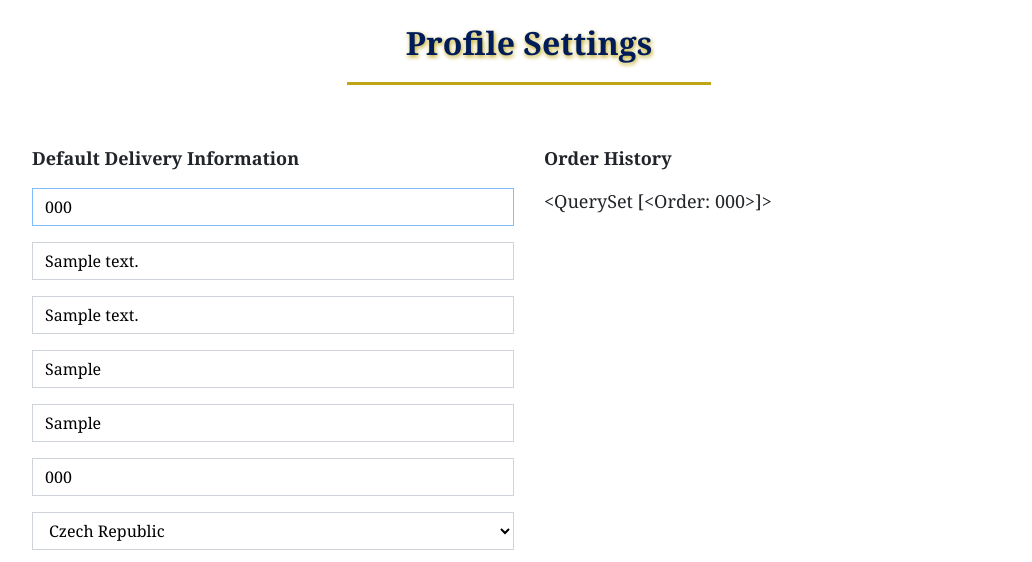
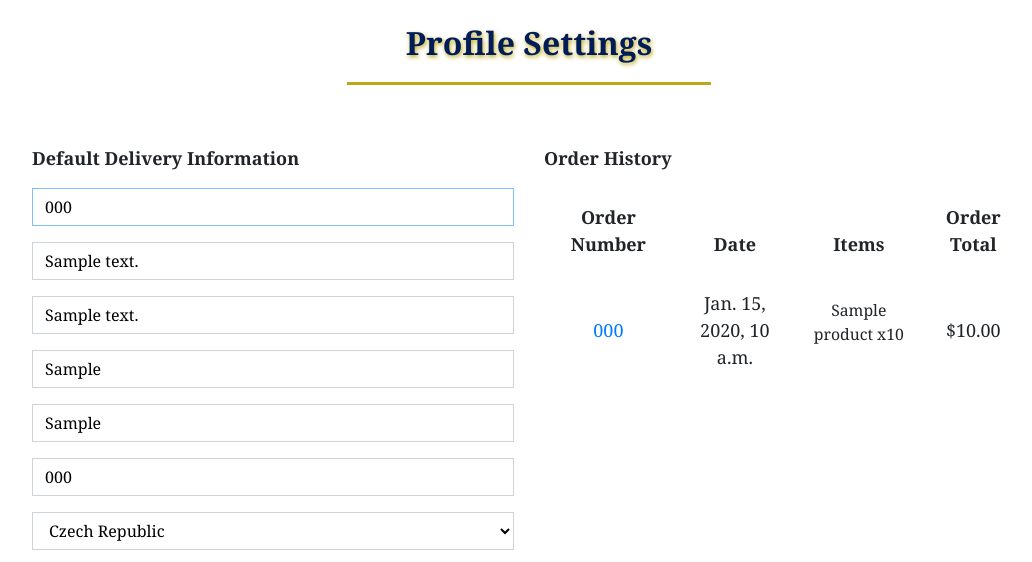
Before and after one commit to klsoundarya/mindspark, a Django app: page /profile/ in a window 1280 px wide. Shown: the part 156-718 px from the top of the page, without its empty margins (111-1143 px from the left). Run offline with Django 4.2, Linux system fonts and the light colour scheme; a user stored in the database is signed in; tables that the repository leaves empty hold one stand-in row (values such as "Sample post"); some libraries are stand-ins or nearby versions; some web fonts are replaced.

Commit message:
add & update order history and checkout views

```diff
--- a/checkout/admin.py
+++ b/checkout/admin.py
@@ -15,7 +15,7 @@ class OrderAdmin(admin.ModelAdmin):
                        'grand_total',  'original_cart',
                        'stripe_pid')
 
-    fields = ('order_number', 'date', 'full_name',
+    fields = ('order_number', 'user_profile', 'date', 'full_name',
               'email', 'phone_number', 'country',
               'postcode', 'town_or_city', 'street_address1',
               'street_address2', 'county', 'delivery_cost',
--- a/checkout/templates/checkout/checkout_success.html
+++ b/checkout/templates/checkout/checkout_success.html
@@ -16,6 +16,7 @@
                     title="Back to the home page">Home</a><span>|</span><span class="fw-bold">Checkout
                     Success</span>
             </div>
+
         </div>
     </div>
 </div>
--- a/profiles/templates/profiles/profile.html
+++ b/profiles/templates/profiles/profile.html
@@ -26,17 +26,54 @@
             <form class="mt-3" action="{% url 'profile' %}" method="POST" id="profile-update-form">
                 {% csrf_token %}
                 {{ form|crispy }}
-                <button class="btn btn-success mb-5 float-right" style="font-weight: normal;">Update Information</button>
+                <button class="btn btn-success mb-5 float-right" style="font-weight: normal;">Update
+                    Information</button>
             </form>
         </div>
         <div class="col-12 col-lg-6">
             <p class="text-black" style="font-weight: bolder;"><strong>Order History</strong></p>
-            {{ orders }}
+            <div class="order-history table-responsive">
+                <table class="table table-sm table-borderless">
+                    <thead>
+                        <tr>
+                            <th>Order Number</th>
+                            <th>Date</th>
+                            <th>Items</th>
+                            <th>Order Total</th>
+                        </tr>
+                    </thead>
+                    <tbody>
+                        {% for order in orders %}
+                        <tr>
+                            <td>
+                                <a href="{% url 'order_history' order.order_number %}" title="{{ order.order_number }}">
+                                    {{ order.order_number|truncatechars:6 }}
+                                </a>
+                            </td>
+                            <td>{{ order.date }}</td>
+                            <td>
+                                <ul class="list-unstyled">
+                                    {% for item in order.lineitems.all %}
+                                    <li class="small">
+                                        {% if item.product.has_sizes %}
+                                        Size {{ item.product.size|upper }}
+                                        {% endif %}{{ item.product.name }} x{{ item.quantity }}
+                                    </li>
+                                    {% endfor %}
+                                </ul>
+                            </td>
+                            <td>${{ order.grand_total }}</td>
+                        </tr>
+                        {% endfor %}
+                    </tbody>
+                </table>
+            </div>
         </div>
     </div>
-    {% endblock %}
+</div>
+{% endblock %}
 
-    {% block postloadjs %}
-    {{ block.super }}
-    <script type="text/javascript" src="{% static 'js/countryfield.js' %}"></script>
-    {% endblock %}
+{% block postloadjs %}
+{{ block.super }}
+<script type="text/javascript" src="{% static 'js/countryfield.js' %}"></script>
+{% endblock %}
--- a/profiles/urls.py
+++ b/profiles/urls.py
@@ -4,5 +4,6 @@ from . import views
 urlpatterns = [
     path('password_update/', views.password_update_view, name='password_update'),
     path('profiles/delete/', views.delete_account, name='delete_account'),
+    path('order_history/<order_number>', views.order_history, name='order_history'),
     path('', views.profile, name='profile')
 ]
--- a/profiles/views.py
+++ b/profiles/views.py
@@ -7,6 +7,7 @@ from .forms import (
     PasswordChangeForm,
     UserProfileForm
 )
+from checkout.models import Order
 
 from .models import UserProfile, DeletedUser
 
@@ -87,3 +88,19 @@ def profile(request):
     }
 
     return render(request, template, context)
+
+def order_history(request, order_number):
+    order = get_object_or_404(Order, order_number=order_number)
+
+    messages.info(request, (
+        f'This is a past confirmation for order number {order_number}. '
+        'A confirmation email was sent on the order date.'
+    ))
+
+    template = 'checkout/checkout_success.html'
+    context = {
+        'order': order,
+        'from_profile': True,
+    }
+
+    return render(request, template, context)
--- a/static/css/style.css
+++ b/static/css/style.css
@@ -953,6 +953,11 @@ a.dropdown-item {
 
 /* ------------- My Profile Styling --------- */
 
+.order-history {
+    max-height: 416px; /* height of profile form + submit button */
+    overflow-y: auto;
+}
+
 #profile-update-form .form-control {
     color: #000;
 }
```
Also changed, not shown: checkout/views.py (+49 -8 lines), 1 other file.
